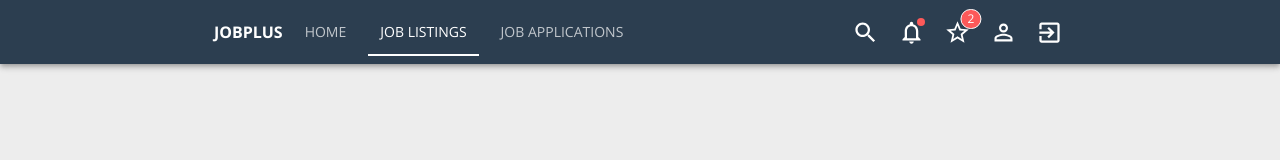
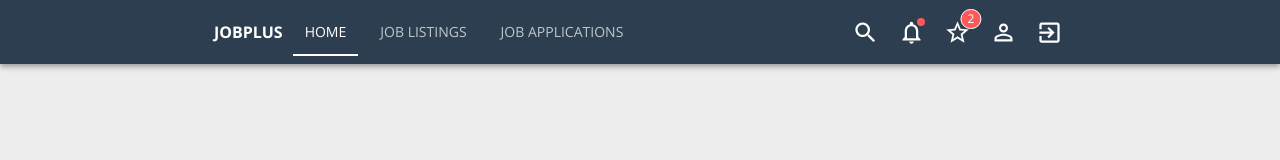
Before and after one commit to collins-adhola/jobplus_react_frontend, a React (Create React App) app: page / in a window 1280 px wide. Shown: the top 160 px of the page. Built offline with nearby package versions, Linux system fonts and the light colour scheme.

Commit message:
added Drawer functinalities useEffects

```diff
--- a/src/components/Navbar.js
+++ b/src/components/Navbar.js
@@ -15,7 +15,7 @@ import MenuIcon from "@material-ui/icons/Menu";
 
 
 import ChevronLeftIcon from '@material-ui/icons/ChevronLeft';
-
+import {useState, useEffect } from 'react';
 
 
 const useStyles = makeStyles((theme) => ({
@@ -68,6 +68,40 @@ const useStyles = makeStyles((theme) => ({
 
 export default function Navbar() {
   const classes = useStyles();
+  const [openDrawer, setOpenDrawer] = useState(false);
+
+  const handleDrawerOpen = ()=> {
+    setOpenDrawer(true)
+
+  }
+   const handleDrawerClose = ()=> {
+    setOpenDrawer(false)
+   }
+   const [tabIndex, setTabIndex] = useState(false);
+
+   const handleTabIndexChange = (event, index) => {
+     setTabIndex(index)
+   }
+
+   const routes = [
+     {name:'Home', link:'/', index:0},
+     {name:'Job Listings', link:'/job-listings', index:1},
+     {name:'Job Applications', link:'/job-applications', index:2},
+   ]
+
+   useEffect(() => {
+     console.log('use effect....')
+     routes.forEach(route => {
+       switch (window.location.pathname) {
+         case `${route.link}`:
+           setTabIndex(route.index);
+           break;
+           default:
+             return false;
+       }
+     })
+   },[window.location.pathway])
+
   return (
    <Box>
     <AppBar position='static'>
@@ -77,6 +111,7 @@ export default function Navbar() {
             edge = 'start'
             color='inherit'
             arial-label = 'menu'
+            onClick={handleDrawerOpen}
             >
             < MenuIcon className={classes.hamburger}/>
           </IconButton>
@@ -84,26 +119,21 @@ export default function Navbar() {
       </Hidden>
       <Typography component='h6' className={classes.logo}> JOBPLUS </Typography>
       <Hidden smDown>
-        <Tabs value={1} className={classes.tabs} classes={{indicator: classes.indicator}}>
-          <Tab
-            key={0}
-            label={'Home'}
-            component={Link}
-            to = {'/'}
-          />
-          <Tab
-            key={1}
+        <Tabs
+          value={tabIndex}
+          onChange={handleTabIndexChange}
+          className={classes.tabs}
+          classes={{indicator: classes.indicator}}>
+          {routes.map ((route, index) => (
+            <Tab
+              key={`${route}${index}`}
+              label={route.name}
+              component={Link}
+              to = {'route.link'}
+           />
 
-            label={'Job Listings'}
-            component={Link}
-            to = {'/job-listings'}
-          />
-          <Tab
-            key={2}
-            label={'Job Applications'}
-            component={Link}
-            to = {'/job-applications'}
-          />
+          ))}
+
         </Tabs>
       </Hidden>
 
@@ -136,40 +166,26 @@ export default function Navbar() {
       </Toolbar>
 
     </AppBar>
-      <Drawer variant="persistent" anchor="left" open={false}>
+      <Drawer variant="persistent" anchor="left" open={openDrawer}>
         <div className={classes.drawerHeader}>
-          <IconButton>
+          <IconButton onClick={handleDrawerClose}>
             <ChevronLeftIcon />
           </IconButton>
         </div>
           <Divider />
         <List>
+        {routes.map((route, index) => (
           <ListItem
-            key={0}
+            key={`${route}${index}`}
             component={Link}
-            to={'/'}
-            selected={true}
+            to={route.link}
+            selected={window.location.pathname===route.link}
+            onClick= {handleDrawerClose}
             button>
-             <ListItemText primary={'Home'} />
+             <ListItemText primary={route.name} />
+
           </ListItem>
-
-          <ListItem
-            key={1}
-            component={Link}
-            to={'/job-listings'}
-            selected={false}
-            button>
-             <ListItemText primary={'Job Listings'} />
-          </ListItem>
-
-          <ListItem
-            key={2}
-            component={Link}
-            to={'/job-applications'}
-            selected={false}
-            button>
-             <ListItemText primary={'Job Applications'} />
-          </ListItem>
+        ))}
         </List>
       </Drawer>
 
```
